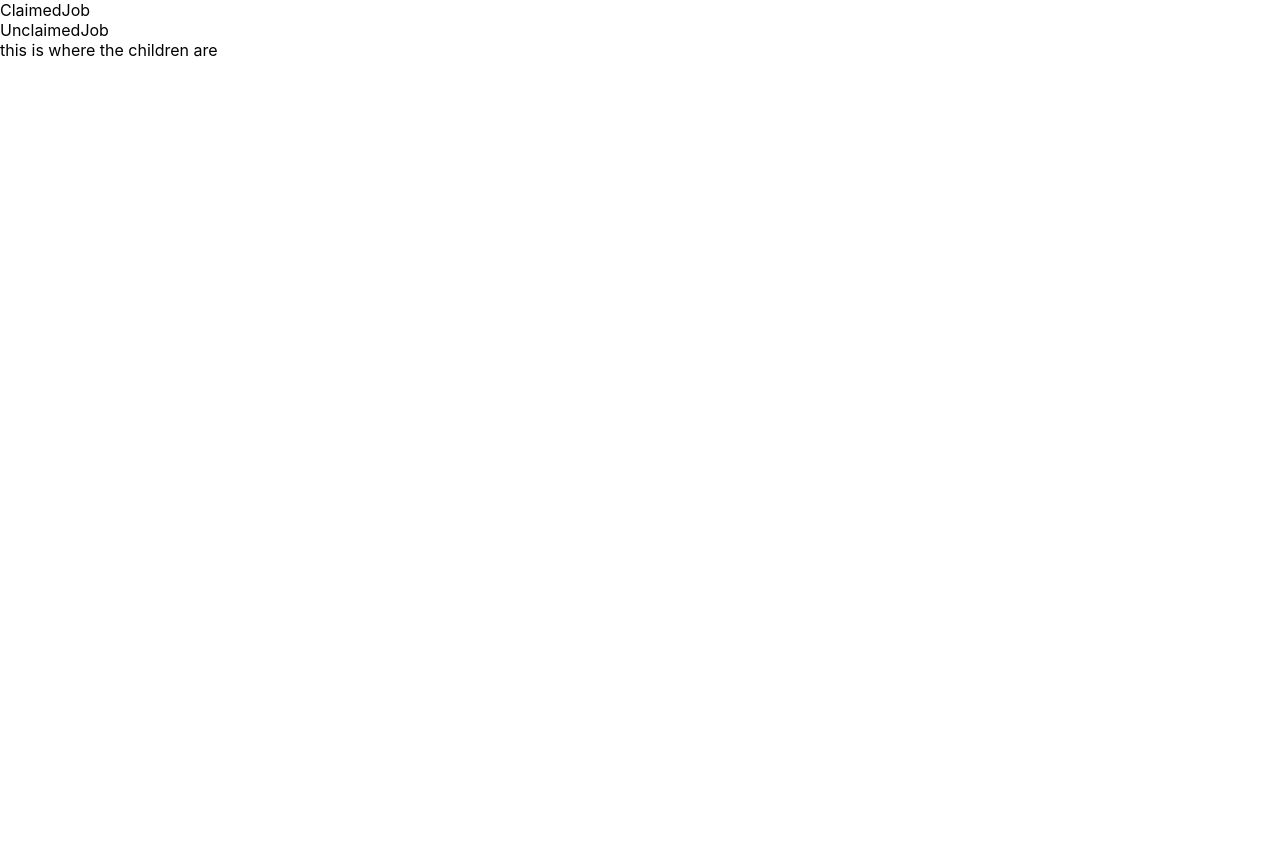
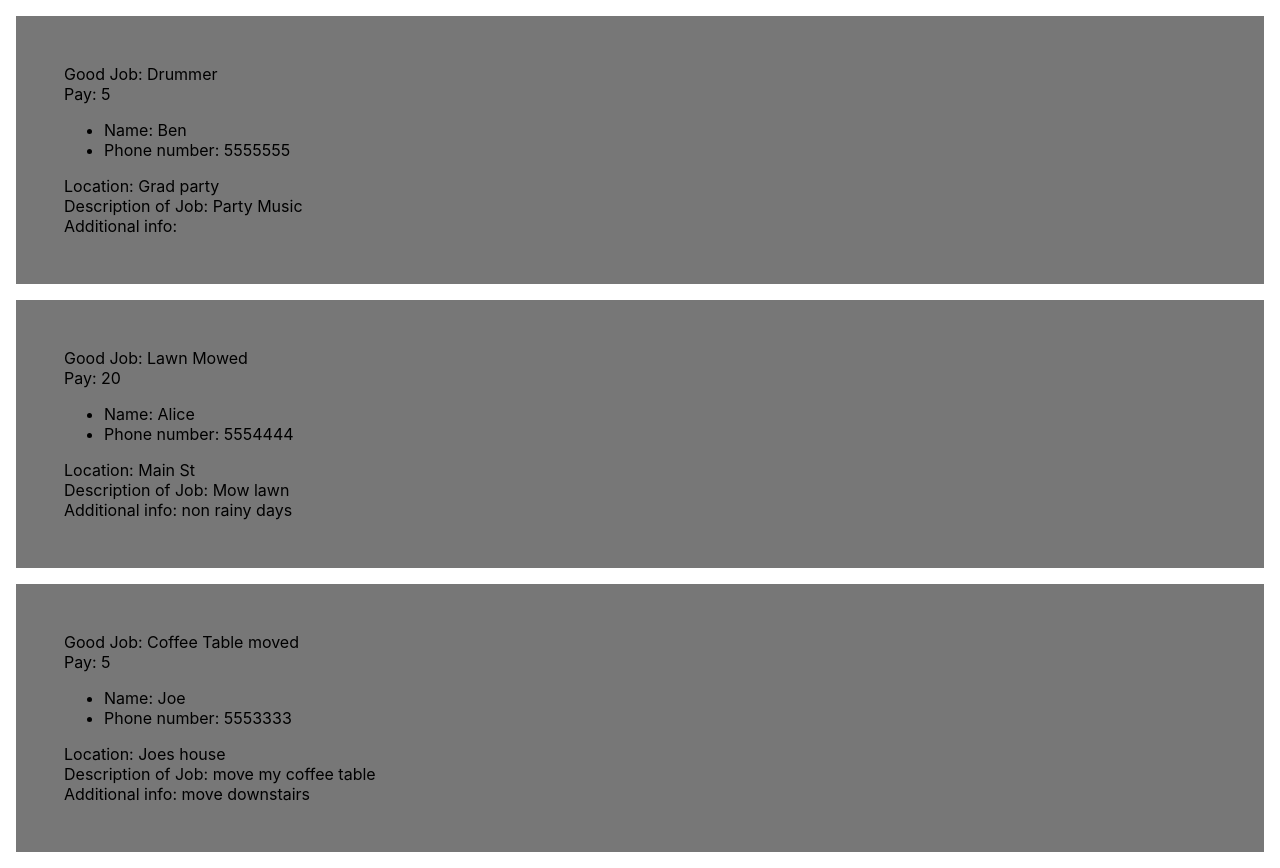
Before and after one commit to Jasonwesleysmith/neighbor-good, a React (Create React App) app in the folder client/: page / in a window 1280 px wide. Before the commit the page ends 800 px from the top, so only its background shows below. Built offline with nearby package versions, Linux system fonts and the light colour scheme.

Commit message:
job component mapping implemented

```diff
--- a/client/src/App.js
+++ b/client/src/App.js
@@ -1,18 +1,21 @@
 import './App.css';
-import ClaimedJob from './components/ClaimedJob';
-import UnclaimedJob from './components/UnclaimedJob';
+import Job from './components/Job';
 import Modal from './components/Modal'
+
+const jobs = [
+  {id: 0, claimed: false, claimedBy: null, job:"Drummer", pay:"5", name:"Ben", phone:"5555555", location:"Grad party", description:"Party Music", info:""},
+  {id: 1, claimed: false, claimedBy: null, job:"Lawn Mowed", pay:"20", name:"Alice", phone:"5554444", location:"Main St", description:"Mow lawn", info:"non rainy days"},
+  {id: 2, claimed: false, claimedBy: null, job:"Coffee Table moved", pay:"5", name:"Joe", phone:"5553333", location:"Joes house", description:"move my coffee table", info:"move downstairs"},
+]
 
 function App() {
   return (
     <>
-      <ClaimedJob />
-      <UnclaimedJob />
-      <Modal>
-        this is where the children are
+      {jobs.map((job) => (
+        <Job job={job.job} pay={job.pay} name={job.name} phone={job.phone} location={job.location} description={job.description} info={job.info} />
 
+      ) )}
 
-      </Modal>
     </>
   );
 }
--- a/client/src/components/ClaimedJob/ClaimedJob.js
+++ /dev/null
@@ -1,9 +0,0 @@
-import React from 'react'
-
-const ClaimedJob = () => {
-  return (
-    <div>ClaimedJob</div>
-  )
-}
-
-export default ClaimedJob
--- a/client/src/components/ClaimedJob/index.js
+++ /dev/null
@@ -1 +0,0 @@
-export { default } from "./ClaimedJob";
--- /dev/null
+++ b/client/src/components/Job/Job.js
@@ -0,0 +1,22 @@
+import React from 'react'
+
+const Job = (props) => {
+   const {job, pay, name, phone, location, description, info} = props;
+  return (
+    <div style={{padding: '3rem', backgroundColor: '#333333aa', margin: '1rem'}}>
+      <div>Good Job: {job}</div>
+      <div>Pay: {pay}</div>
+      <div>
+        <ul>
+          <li>Name: {name}</li>
+          <li>Phone number: {phone}</li>
+      </ul>
+      <div>Location: {location}</div>
+      <div>Description of Job: {description} </div>
+      <div>Additional info: {info} </div>
+      </div>
+    </div>
+  )
+}
+
+export default Job
--- /dev/null
+++ b/client/src/components/Job/index.js
@@ -0,0 +1 @@
+export { default } from "./Job";
--- a/client/src/components/UnclaimedJob/UnclaimedJob.js
+++ /dev/null
@@ -1,9 +0,0 @@
-import React from 'react'
-
-const UnclaimedJob = () => {
-  return (
-    <div>UnclaimedJob</div>
-  )
-}
-
-export default UnclaimedJob
--- a/client/src/components/UnclaimedJob/index.js
+++ /dev/null
@@ -1 +0,0 @@
-export { default } from "./UnclaimedJob";
```
